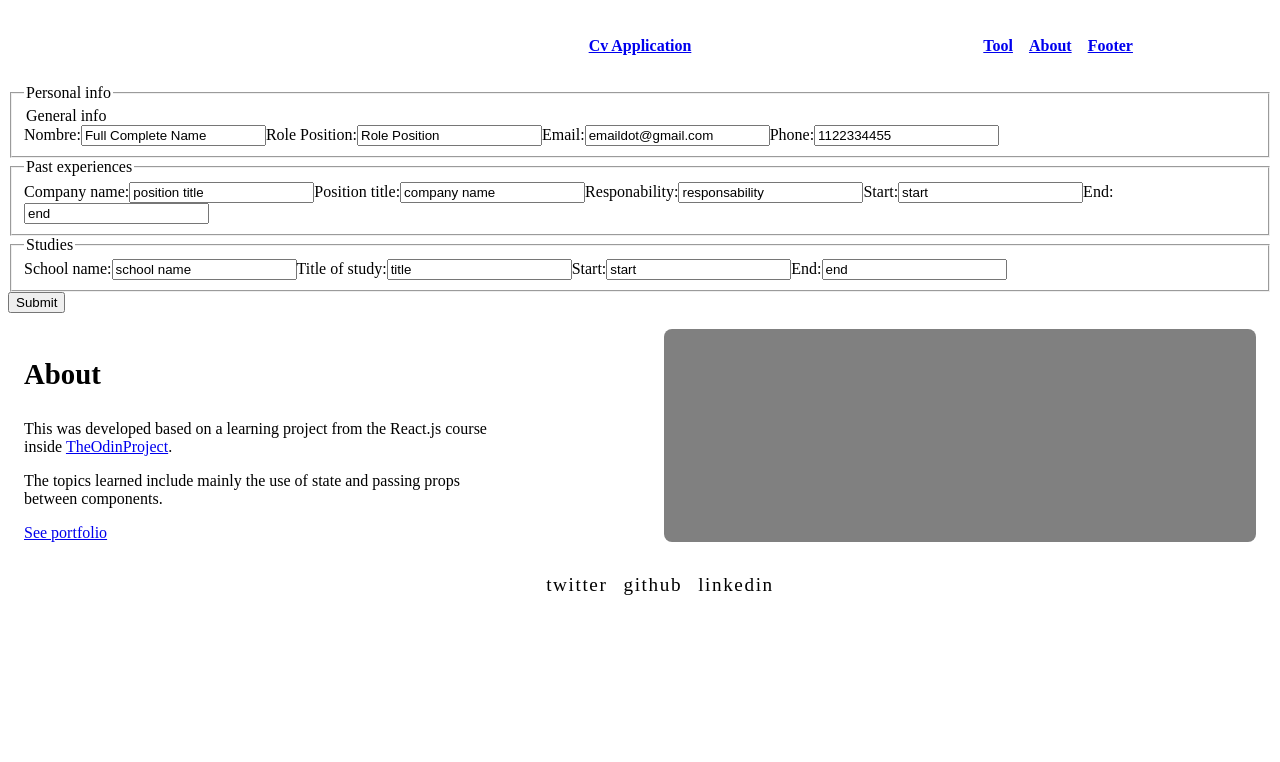
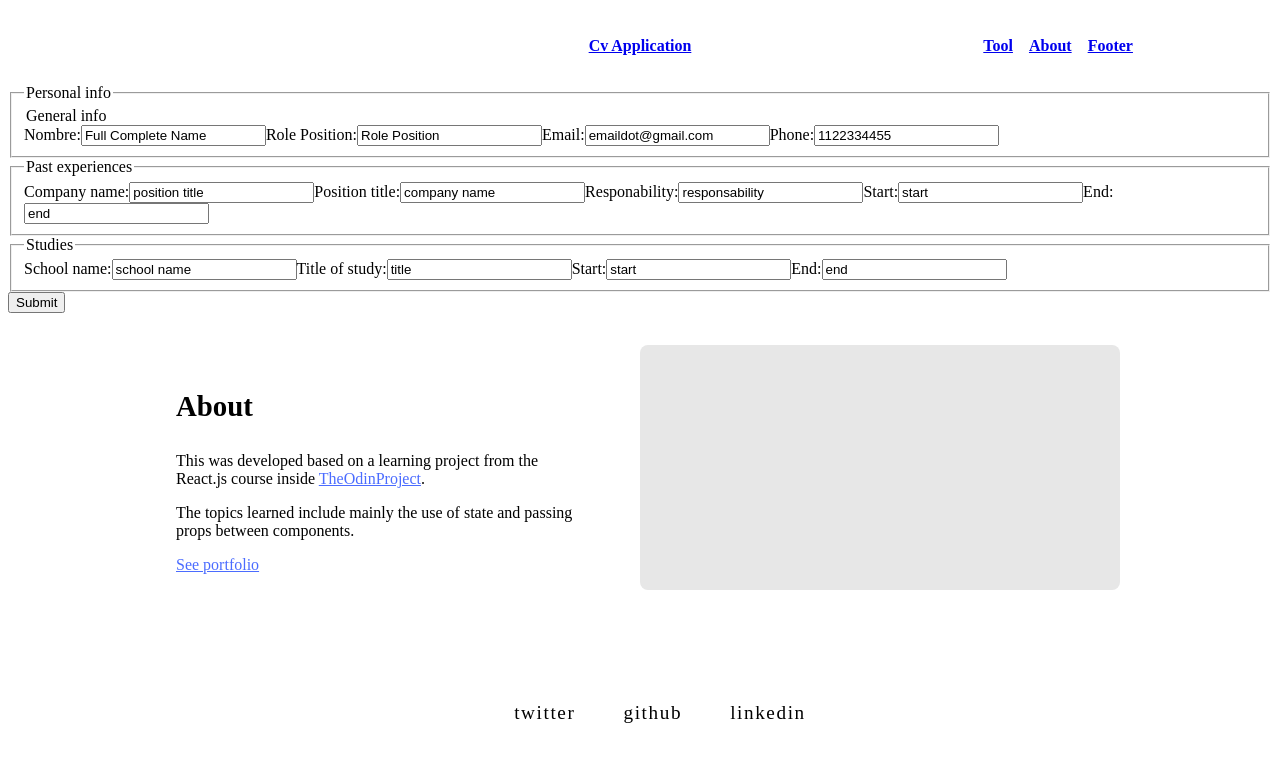
Before and after one commit to lucianoideh1/cv-application, a React (Vite) app: page / in a window 1280 px wide. Shown: the top 762 px of the page. Built offline with nearby package versions, Linux system fonts and the light colour scheme; the HTML template or start-up script is replaced by a standard one.

Commit message:
lightened the nav and darkened the footer

```diff
--- a/src/App.jsx
+++ b/src/App.jsx
@@ -141,8 +141,8 @@ function App() {
     {completedForm? <Results2 objeto={objeto}></Results2> : null}
 
     </main>
-    <About id="about"></About>
-    <Footer id="footer"></Footer>
+    <About></About>
+    <Footer></Footer>
 
     </div>
     </>
--- a/src/styles/about.css
+++ b/src/styles/about.css
@@ -1,18 +1,28 @@
 .about-section{
-    padding:1rem;
+    padding: 2rem 3rem 6rem 3rem;
     display: grid;
-    grid-template-columns: 1fr 1fr;
-    gap: 3rem;
+    grid-template-columns: repeat(2,60ch);
+    /* gap: 3rem; */
+    justify-content: center;
+    background-color: var(--clr-black);
+    color: var(--clr-white);
+}
+.about-section a {
+    color: rgb(75, 108, 255);
+}
+.about-text{
+    padding: 1rem;
+
 }
 .about-title{
     font-size: 1.8rem;
     font-weight: 700;
 }
 .about-description{
-    max-width: 60ch;
+    max-width: 50ch;
 }
 .about-img-placeholder{
-    background-color: gray;
-    padding: 0 3rem ;
+    background-color: rgb(231, 231, 231);
     border-radius: .5rem;
+    max-width: 646px;
 }
--- a/src/styles/footer.css
+++ b/src/styles/footer.css
@@ -3,7 +3,7 @@
 }
 .social-media-links {
     display: flex;
-    gap: 1rem;
+    gap: 3rem;
     align-items: center;
     justify-content: center;
 }
@@ -17,5 +17,6 @@
     letter-spacing: .1rem;
 }
 .social-media-links li a:hover{
-    color: rgb(112, 219, 252);
+    color: rgb(75, 108, 255);
+
 }
--- a/src/styles/header.css
+++ b/src/styles/header.css
@@ -5,8 +5,8 @@ nav {
     grid-template-rows: 1fr;
     align-items: center;
     gap: 1rem;
-    background-color: var(--clr-black);
-    color: var(--clr-white);
+    color: var(--clr-black);
+    background-color: var(--clr-white);
     font-weight: 700;
     padding: .8rem;
     text-align: center;
--- a/src/styles/index.css
+++ b/src/styles/index.css
@@ -15,7 +15,7 @@
 
 nav a {
   font-weight: 500;
-  color: var(--clr-white);
+  color: var(--clr-black);
   text-decoration: inherit;
 }
 nav a:hover {
@@ -31,11 +31,6 @@ body{
   margin: 0 auto;
   display: flex;
   flex-direction: column;
-  gap: 6rem;
-}
-.about-section{
-  max-width: 1200px;
-  margin: 0 auto;
 }
 
 main {
@@ -44,6 +39,7 @@ main {
   gap: 1rem;
   padding: 2rem;
   font-size: 1.1rem;
+  margin-bottom: 3rem;
 }
 form{
   display: flex;
```
